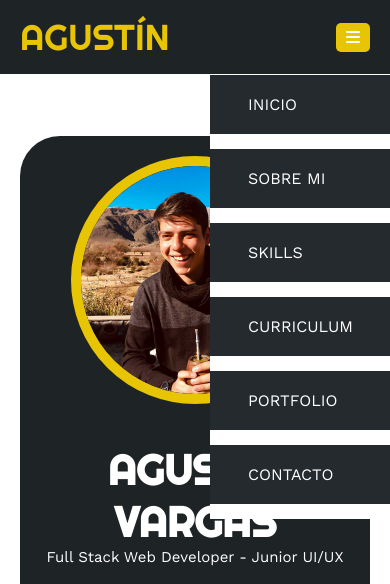
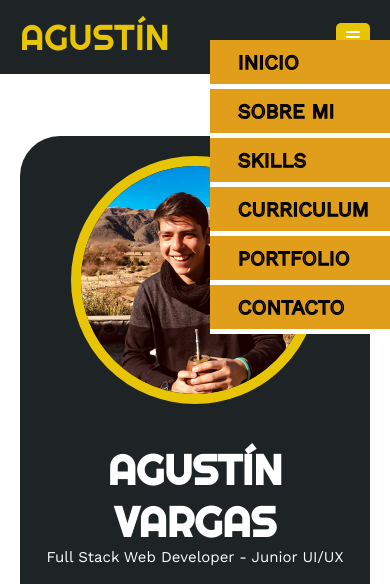
Before and after one commit to agustinnnv/Portfolio, a plain HTML site: page index.html in a window 390 px wide. Both pictures are taken after a click on the element 353 px from the left and 37 px from the top of the page. Shown: the top 584 px of the page. Drawn offline with nearby package versions, Linux system fonts and the light colour scheme.

Commit message:
terminado

```diff
--- a/estilo.css
+++ b/estilo.css
@@ -627,16 +627,22 @@ footer .redes a:hover{
         display:inline-block;
         position: absolute;
         right: 0;
-        top: 75px;
-        background-color: #252A2E;
+        top: 40px;
+        background-color: rgb(224, 158, 27);
         width: 180px;
     }
     nav.responsive ul{
         display: block !important;
     }
-    nav.responsive ul li{
-        border-bottom: 15px solid #fff;
-        padding: 20px;
+    nav.responsive ul li {
+
+        border-bottom: 5px solid #fff;
+        padding: 10px;
+    }
+    nav.responsive ul li .nav-letters{
+        font-size: 20px;
+        color: rgb(224, 158, 27);
+        -webkit-text-stroke: 1.5px #000;
     }
 }
 @media screen and (max-width:700px){
--- a/index.html
+++ b/index.html
@@ -22,12 +22,12 @@
             </div>
             <nav id="nav">
                 <ul>
-                    <li><a href="#inicio" onclick="seleccionar()">INICIO</a></li>
-                    <li><a href="#sobremi" onclick="seleccionar()">SOBRE MI</a></li>
-                    <li><a href="#skills" onclick="seleccionar()">SKILLS</a></li>
-                    <li><a href="#curriculum" onclick="seleccionar()">CURRICULUM</a></li>
-                    <li><a href="#portfolio" onclick="seleccionar()">PORTFOLIO</a></li>
-                    <li><a href="#contacto" onclick="seleccionar()">CONTACTO</a></li>
+                    <li><a href="#inicio" onclick="seleccionar()" class="nav-letters">INICIO</a></li>
+                    <li><a href="#sobremi" onclick="seleccionar()" class="nav-letters">SOBRE MI</a></li>
+                    <li><a href="#skills" onclick="seleccionar()" class="nav-letters">SKILLS</a></li>
+                    <li><a href="#curriculum" onclick="seleccionar()" class="nav-letters">CURRICULUM</a></li>
+                    <li><a href="#portfolio" onclick="seleccionar()" class="nav-letters">PORTFOLIO</a></li>
+                    <li><a href="#contacto" onclick="seleccionar()" class="nav-letters">CONTACTO</a></li>
                 </ul>
             </nav>
             <div class="nav-responsive" onclick="mostrarOcultarMenu()">
--- a/script.js
+++ b/script.js
@@ -1,4 +1,4 @@
-const menuVisible = false;
+let menuVisible = false;
 
 function mostrarOcultarMenu() {
     if (menuVisible) {
```
